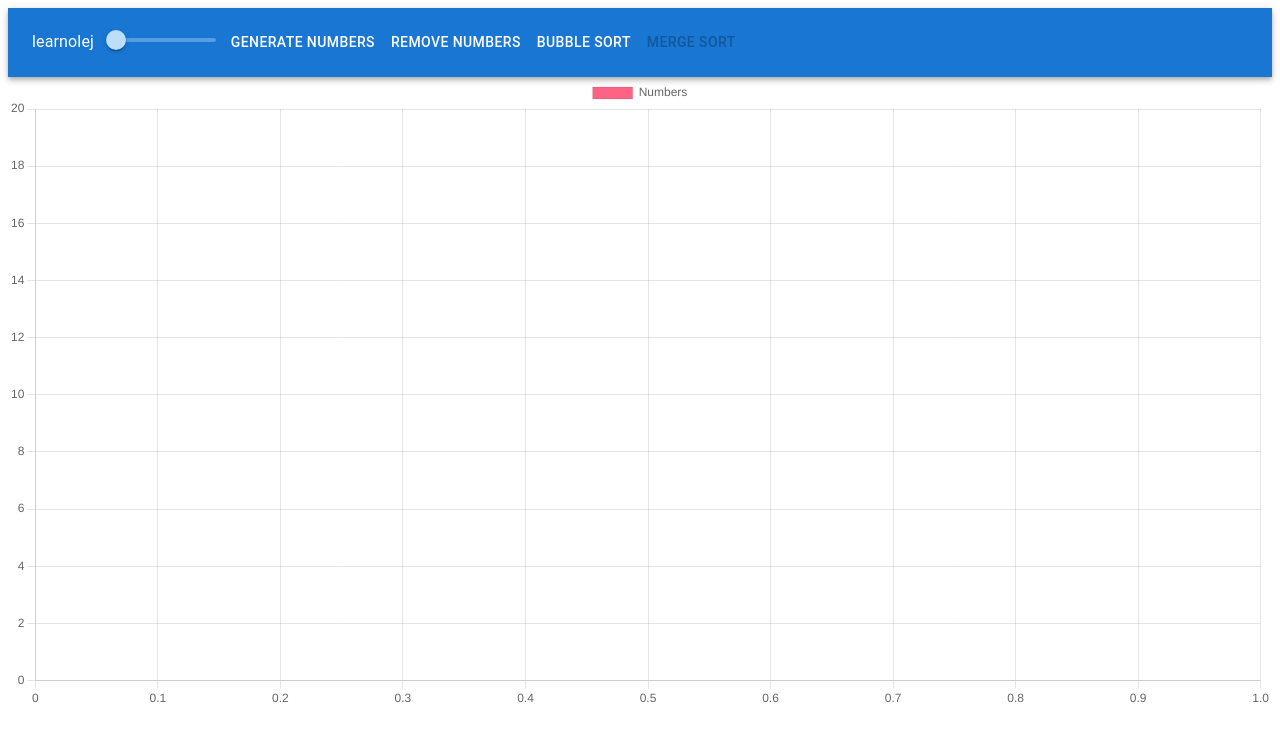
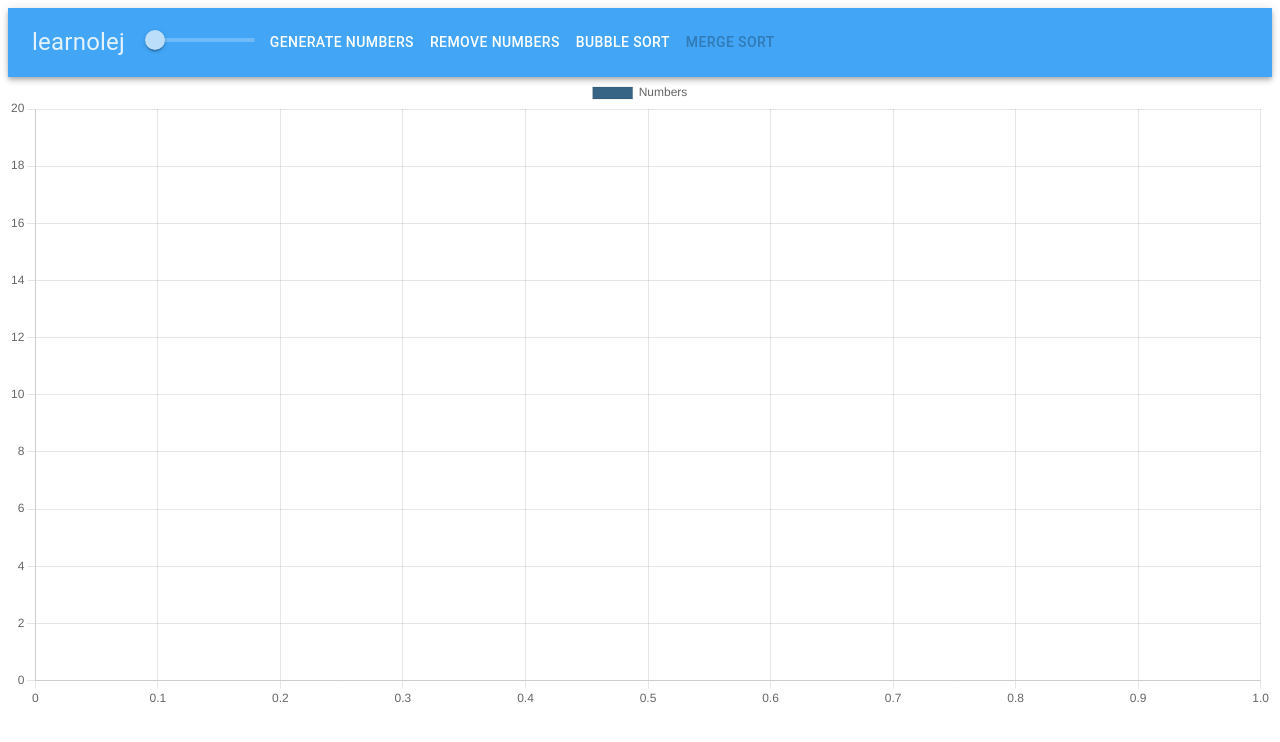
Before and after one commit to skrahat/AlgoViz, a React (Create React App) app: page / in a window 1280 px wide. Shown: the top 742 px of the page. Built offline with nearby package versions, Linux system fonts and the light colour scheme.

Commit message:
minor fix

```diff
--- a/src/component/Dashboard.tsx
+++ b/src/component/Dashboard.tsx
@@ -18,7 +18,7 @@ import { useTranslation } from 'react-i18next';
 import { ToastContainer, toast } from 'react-toastify';
 import 'react-toastify/dist/ReactToastify.css';
 import { ThemeContext } from '@emotion/react';
-import { color } from '@mui/system';
+import { borderColor, color } from '@mui/system';
 import red from '@mui/material/colors/red';
 import {
     Chart as ChartJS,
@@ -32,14 +32,17 @@ import { Scatter } from 'react-chartjs-2';
 import { createTheme, ThemeProvider } from '@mui/material/styles';
 
 const pages = ['Merge Sort', 'Quick Sort', 'Heap Sort', 'Bubble Sort'];
-const settings = ['Profile', 'Account', 'Dashboard', 'Logout'];
 const theme = createTheme({
     palette: {
         primary: {
+            main: '#42a5f5'
+        },
+        secondary: {
             main: '#bbdefb'
         },
-        secondary: {
-            main: '#f44336'
+        text: {
+            primary: '#e3f2fd',
+            secondary: '#0d47a1'
         }
     }
 });
@@ -109,7 +112,7 @@ export default function Dashboard() {
             {
                 label: 'Numbers',
                 data: GenerateDataGraph(result, arraySize),
-                backgroundColor: 'rgba(255, 99, 132, 1)'
+                backgroundColor: 'rgba(55, 99, 132, 1)'
             }
         ]
     };
@@ -233,34 +236,31 @@ export default function Dashboard() {
 
     return (
         <div>
+            <ThemeProvider theme={theme}>
                 <AppBar position="static">
                     <Container maxWidth="xl">
                         <Toolbar disableGutters>
                             <Typography
                                 sx={{
-                                mr: 2,
-                                display: { xs: 'none', md: 'flex' }
+                                    mr: 3,
+                                    display: { xs: 'none', md: 'flex' },
+                                    color: theme.palette.text.primary,
+                                    fontSize: '1.5rem'
                                 }}
                             >
                                 learnolej
                             </Typography>
                             <Box sx={{ width: 100, padding: '0.4rem' }}>
-                            <ThemeProvider theme={theme}>
                                 <Slider
                                     value={arraySize}
                                     min={20}
                                     step={1}
                                     max={100}
-                                    size="medium"
-                                    color="primary"
-                                    //scale={calculateValue}
-                                    // getAriaValueText={valueLabelFormat}
-                                    // valueLabelFormat={valueLabelFormat}
+                                    color="secondary"
                                     onChange={handleChange}
                                     valueLabelDisplay="auto"
                                     aria-labelledby="non-linear-slider"
                                 />
-                            </ThemeProvider>
                             </Box>
                             <Box
                                 sx={{
@@ -271,22 +271,36 @@ export default function Dashboard() {
                                 <Button
                                     disabled={!displayComplete}
                                     id="generateNumberID"
-                                sx={{ my: 2, color: 'white', display: 'block' }}
-                                onClick={() => RandomNumberGeneratorFunction()}
+                                    sx={{
+                                        my: 2,
+                                        color: 'white',
+                                        display: 'block'
+                                    }}
+                                    onClick={() =>
+                                        RandomNumberGeneratorFunction()
+                                    }
                                 >
                                     Generate Numbers
                                 </Button>
                                 <Button
                                     disabled={!displayComplete}
                                     id="clearNumberID"
-                                sx={{ my: 2, color: 'white', display: 'block' }}
+                                    sx={{
+                                        my: 2,
+                                        color: 'white',
+                                        display: 'block'
+                                    }}
                                     onClick={() => RemoveNumberFunction()}
                                 >
                                     Remove Numbers
                                 </Button>
                                 <Button
                                     id="bubble-sort-button"
-                                sx={{ my: 2, color: 'white', display: 'block' }}
+                                    sx={{
+                                        my: 2,
+                                        color: 'white',
+                                        display: 'block'
+                                    }}
                                     onClick={() => bubbleSort(result)}
                                 >
                                     Bubble sort
@@ -294,7 +308,11 @@ export default function Dashboard() {
                                 <Button
                                     disabled={true}
                                     id="merge-sort-button"
-                                sx={{ my: 2, color: 'white', display: 'block' }}
+                                    sx={{
+                                        my: 2,
+                                        color: 'white',
+                                        display: 'block'
+                                    }}
                                     onClick={() => mergeSortCall(result)}
                                 >
                                     Merge sort
@@ -314,7 +332,7 @@ export default function Dashboard() {
                         </Toolbar>
                     </Container>
                 </AppBar>
-
+            </ThemeProvider>
             {/* <div text-align="center">
                 {result.map((item, i) => (
                     <p id="generated-numbers" key={i}>
```
Lines whose indentation alone changed are shown as unchanged.
